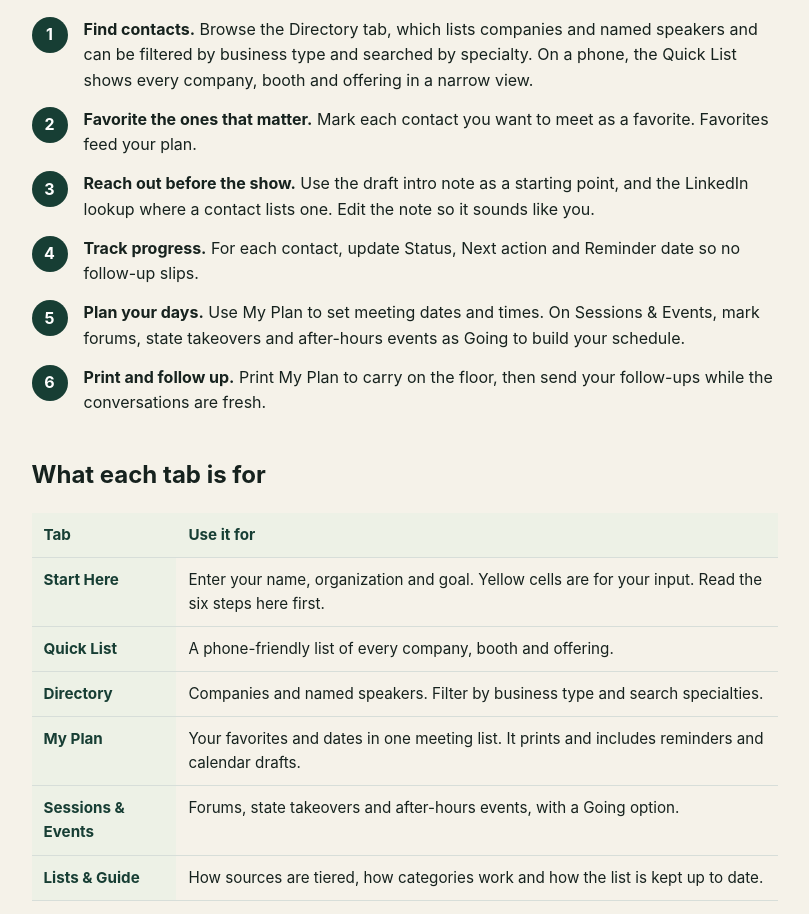
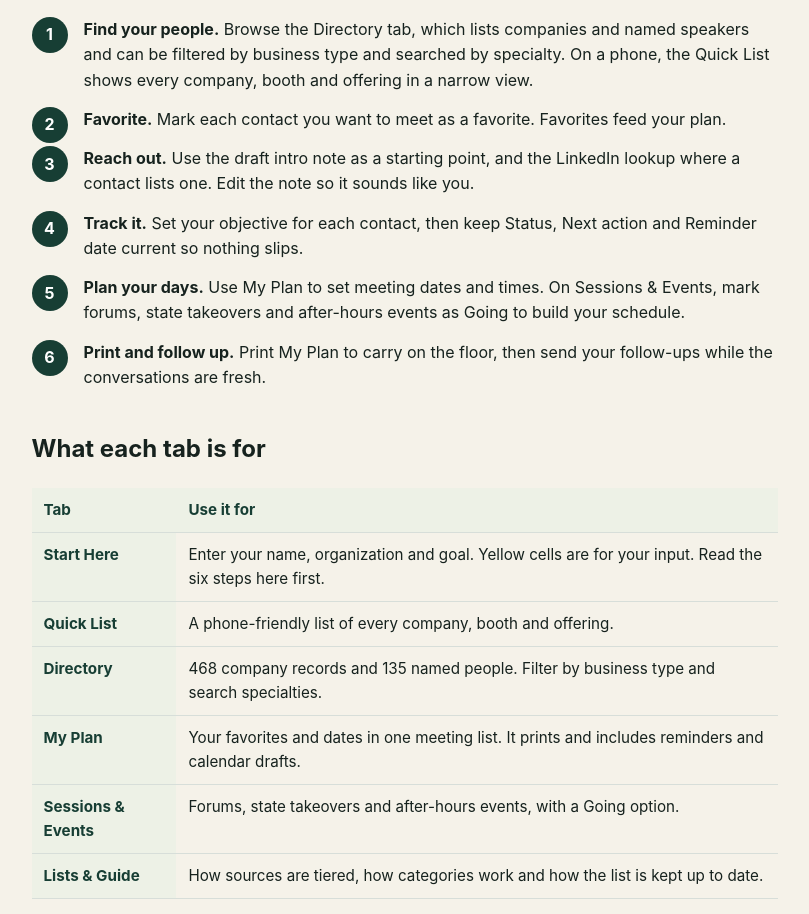
Before and after one commit to travisvought-byte/OhioWeed, a plain HTML site: page mjbizcon.html in a window 1280 px wide. Shown: the part 638-1552 px from the top of the page, without its empty margins (235-1044 px from the left). Drawn offline with Linux system fonts and the light colour scheme.

Commit message:
Match the MJBizCon page to the planner's own wording
Reviewed the page against the sheet. The tab names and the six steps were
right in substance, but four step labels were paraphrased, so they did not
match what you see on opening the planner.

- Steps now use the sheet's own names: Find your people, Favorite, Reach out,
  Track it, Plan your days, Print and follow up.
- The Directory row gives the real figures: 468 company records and 135
  named people.
- The tracking step mentions setting an objective per contact, which the
  sheet has and the page left out.

Co-Authored-By: Claude Opus 5 <noreply@anthropic.com>
Claude-Session: https://claude.ai/code/session_01RbGcmbs2P7fYwrivXpdTdG

```diff
--- a/mjbizcon.html
+++ b/mjbizcon.html
@@ -7,10 +7,10 @@
 
 <h2>Six steps from list to follow-up</h2>
 <ol class="guide-steps">
-<li><strong>Find contacts.</strong> Browse the Directory tab, which lists companies and named speakers and can be filtered by business type and searched by specialty. On a phone, the Quick List shows every company, booth and offering in a narrow view.</li>
-<li><strong>Favorite the ones that matter.</strong> Mark each contact you want to meet as a favorite. Favorites feed your plan.</li>
-<li><strong>Reach out before the show.</strong> Use the draft intro note as a starting point, and the LinkedIn lookup where a contact lists one. Edit the note so it sounds like you.</li>
-<li><strong>Track progress.</strong> For each contact, update Status, Next action and Reminder date so no follow-up slips.</li>
+<li><strong>Find your people.</strong> Browse the Directory tab, which lists companies and named speakers and can be filtered by business type and searched by specialty. On a phone, the Quick List shows every company, booth and offering in a narrow view.</li>
+<li><strong>Favorite.</strong> Mark each contact you want to meet as a favorite. Favorites feed your plan.</li>
+<li><strong>Reach out.</strong> Use the draft intro note as a starting point, and the LinkedIn lookup where a contact lists one. Edit the note so it sounds like you.</li>
+<li><strong>Track it.</strong> Set your objective for each contact, then keep Status, Next action and Reminder date current so nothing slips.</li>
 <li><strong>Plan your days.</strong> Use My Plan to set meeting dates and times. On Sessions &amp; Events, mark forums, state takeovers and after-hours events as Going to build your schedule.</li>
 <li><strong>Print and follow up.</strong> Print My Plan to carry on the floor, then send your follow-ups while the conversations are fresh.</li>
 </ol>
@@ -21,7 +21,7 @@
 <tbody>
 <tr><th scope="row">Start Here</th><td>Enter your name, organization and goal. Yellow cells are for your input. Read the six steps here first.</td></tr>
 <tr><th scope="row">Quick List</th><td>A phone-friendly list of every company, booth and offering.</td></tr>
-<tr><th scope="row">Directory</th><td>Companies and named speakers. Filter by business type and search specialties.</td></tr>
+<tr><th scope="row">Directory</th><td>468 company records and 135 named people. Filter by business type and search specialties.</td></tr>
 <tr><th scope="row">My Plan</th><td>Your favorites and dates in one meeting list. It prints and includes reminders and calendar drafts.</td></tr>
 <tr><th scope="row">Sessions &amp; Events</th><td>Forums, state takeovers and after-hours events, with a Going option.</td></tr>
 <tr><th scope="row">Lists &amp; Guide</th><td>How sources are tiered, how categories work and how the list is kept up to date.</td></tr>
```
